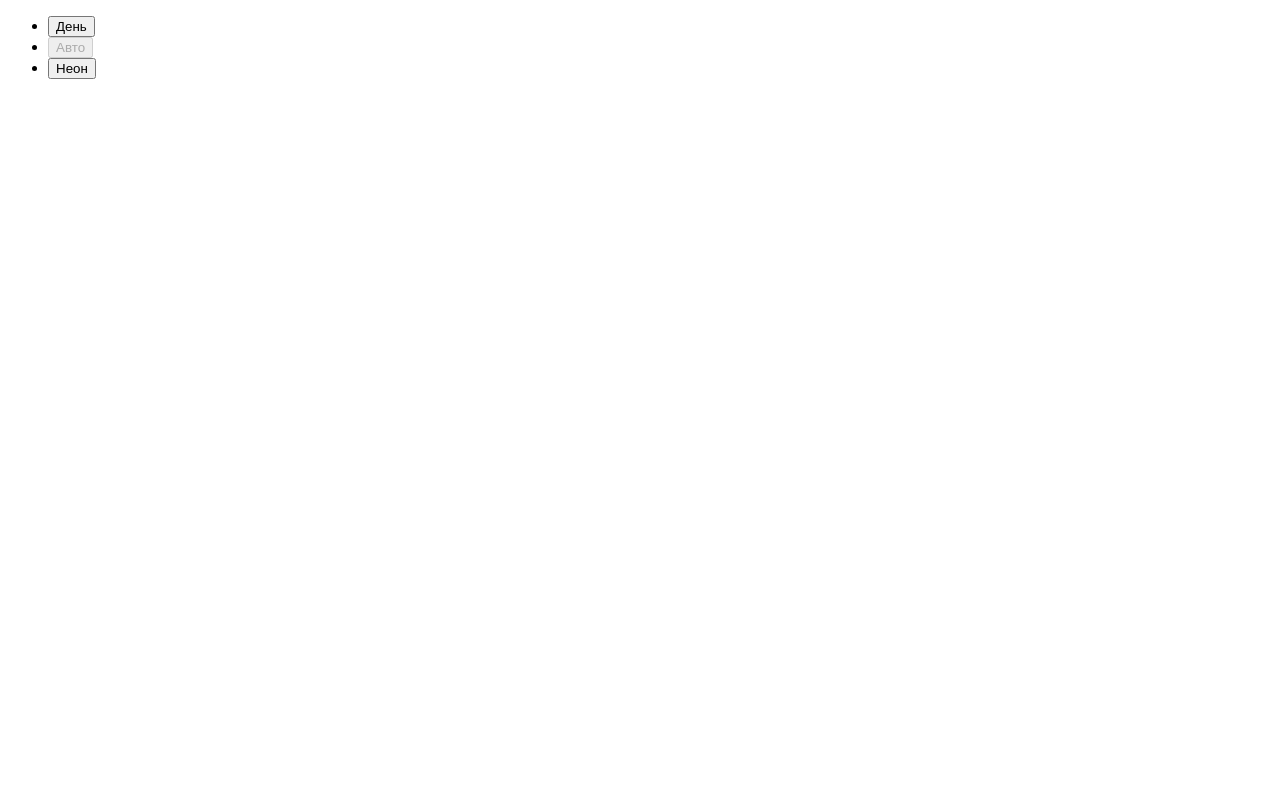
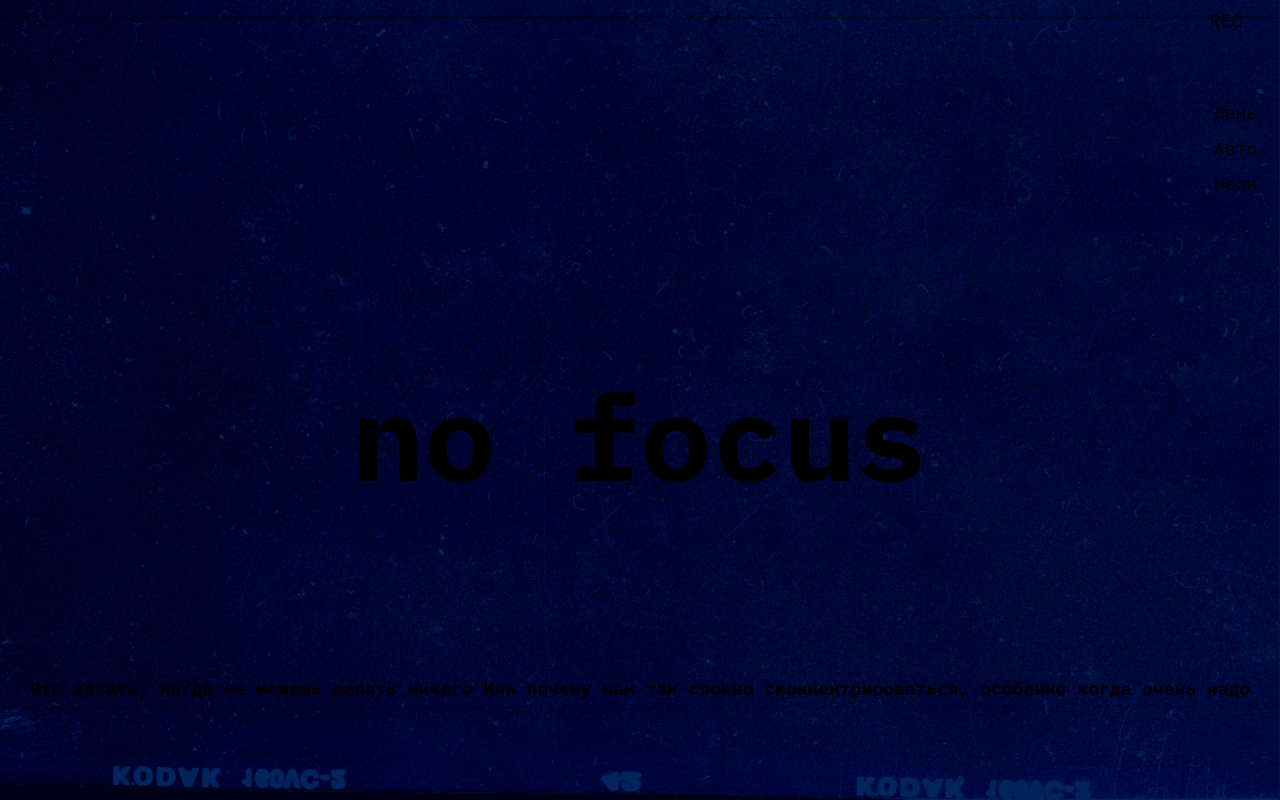
Before and after one commit to DmitriyExpert/slozhno-sosredotochitsya-fd, a plain HTML site: page index.html in a window 1280 px wide. Drawn offline with Linux system fonts and the light colour scheme.

Commit message:
initial commit

```diff
--- a/index.html
+++ b/index.html
@@ -4,11 +4,21 @@
     <meta charset="UTF-8" />
     <meta http-equiv="X-UA-Compatible" content="IE=edge" />
     <meta name="viewport" content="width=device-width, initial-scale=1.0" />
+    <meta name="color-scheme" content="dark light">
+    <link rel="icon" href="./images/favicon.ico" sizes="any">
+    <link rel="icon" href="images/favicon.svg" type="image/svg+xml">
     <title>Сложно сосредоточиться</title>
     <script src="./scripts/script.js"></script>
+    <link rel="stylesheet" href="./styles/dark.css">
+    <link rel="stylesheet" href="./styles/light.css">
+    <link rel="stylesheet" href="./styles/variables.css">
+    <link rel="stylesheet" href="./fonts/fonts.css">
+    <link rel="stylesheet" href="./styles/globals.css">
+    <link rel="stylesheet" href="./styles/style.css">
   </head>
   <body class="page">
     <header class="header decorated-zone">
+      <p class="header__rec">REC</p>
       <nav class="header__theme-menu">
         <ul class="header__theme-menu-list">
           <li class="header__theme-menu-item">
@@ -35,6 +45,14 @@
           </li>
         </ul>
       </nav>
+      <h1 class="header__title">
+        no
+        focus
+      </h1>
+      <p class="header__subtitle title-decor">
+        Что делать, когда не можешь делать ничего
+        Или почему нам так сложно сконцентрироваться, особенно когда очень надо
+      </p>
     </header>
   </body>
 </html>
--- a/styles/dark.css
+++ b/styles/dark.css
@@ -9,6 +9,11 @@
     Так стили написанные ниже будут иметь больший вес,
     чем стили в медиазапросе предпочтений пользователя
   */
+
+  --accent-color: #FF0070;
+  --secondary-color: #DB00FF;
+  --main-text-color: #F1B2CE;
+  --dark-color: #000028;
 }
 
 .theme-dark .page {
--- a/styles/globals.css
+++ b/styles/globals.css
@@ -10,6 +10,10 @@ body {
   min-inline-size: 375px;
   max-inline-size: 1440px;
   margin: 0 auto;
+  font-family: var(--font-family);
+  font-style: normal;
+  font-weight: 400;
+  font-size: var(--main-font-size);
 }
 
 h1,
--- a/styles/style.css
+++ b/styles/style.css
@@ -1,5 +1,123 @@
+/* Доп классы */
+
+.title-decor {
+  background-color: var(--accent-color);
+}
+
+
 /* Основные стили проекта. Это стили для темы, которую вы верстаете первой. */
 
 .page {
   /* сохраните в разметке и стилях класс page у тега body. Он удобен, чтобы составлять селекторы для разных цветовых тем. */
+  background-color: var(--dark-color);
 }
+
+.header {
+  background-image: var(--dark-url-header);
+  background-repeat: no-repeat;
+  background-position: center;
+  background-size: cover;
+  min-height: 100vh;
+  color: var(--accent-color);
+  padding: 10px;
+
+  display: grid;
+  grid-template-columns: 1fr;
+  align-items: center;
+  justify-items: center;
+  gap: 10px;
+}
+
+.decorated-zone {
+  position: relative;
+}
+
+.decorated-zone::after {
+  content: "";
+  position: absolute;
+  top: 10px;
+  right: 10px;
+  inline-size: 25px;
+  block-size: 25px;
+  border-inline-end: var(--border-parameters);
+  border-block-start: var(--border-parameters);
+}
+
+.decorated-zone::before {
+  content: "";
+  position: absolute;
+  bottom: 10px;
+  left: 10px;
+  inline-size: 25px;
+  block-size: 25px;
+  border-inline-start: var(--border-parameters);
+  border-block-end: var(--border-parameters);
+}
+
+.header__rec {
+  text-transform: uppercase;
+  line-height: 1.25;
+  position: absolute;
+  top: 10px;
+  right: 38px;
+}
+
+.header__theme-menu {
+  justify-self: end;
+}
+
+.header__theme-menu-list {
+  display: flex;
+  flex-direction: column;
+  gap: 10px;
+}
+
+.header__rec::after {
+  content: "";
+  block-size: 9px;
+  inline-size: 9px;
+  position: absolute;
+  top: 50%;
+  right: -20px;
+  transform: translateY(-50%);
+  border-radius: 50%;
+  background-color: var(--accent-color);
+  box-shadow: 0px 0px 4px 2px var(--accent-color);
+}
+
+.header__theme-menu-button {
+  padding: var(--pad-in-button);
+  background-color: transparent;
+  cursor: pointer;
+  border: none;
+  line-height: 1.19;
+}
+
+.header__theme-menu-button:focus {
+  outline: none;
+}
+
+.header__theme-menu-button:focus-visible {
+  border-block-end: var(--border-parameters);
+}
+
+.header__theme-menu-button:hover {
+  border: var(--border-parameters);
+}
+
+.header__theme-menu-button_active {
+  border: var(--border-parameters);
+}
+
+.header__title {
+  font-size: var(--title-size);
+  text-shadow: var(--text-shadow);
+  color: var(--secondary-color);
+  line-height: 0.825;
+}
+
+.header__subtitle {
+  background-color: var(--accent-color);
+  color: var(--dark-color);
+  font-weight: 700;
+}
--- a/styles/variables.css
+++ b/styles/variables.css
@@ -2,3 +2,20 @@
   Переменные для вашего проекта
   и их переопределение под различные устройства
 */
+
+:root {
+  --title-size: clamp(7.25rem, 7.0115rem + 1.0178vw, 7.5rem);
+  --pad-in-button: 2px 13px;
+  --main-font-size: 1.125rem;
+  --text-shadow: 4px 4px 0 var(--accent-color);
+  --dark-url-header: url("../images/cover-image-dark.png");
+  --font-family: 'IBM Plex mono', sans-serif;
+  --border-parameters: solid 1px var(--accent-color);
+
+}
+
+@media (width >= 768px) {
+  :root {
+    --main-title-size: clamp(7.5rem, 0.5625rem + 14.4531vw, 9.8125rem);
+  }
+}
```
